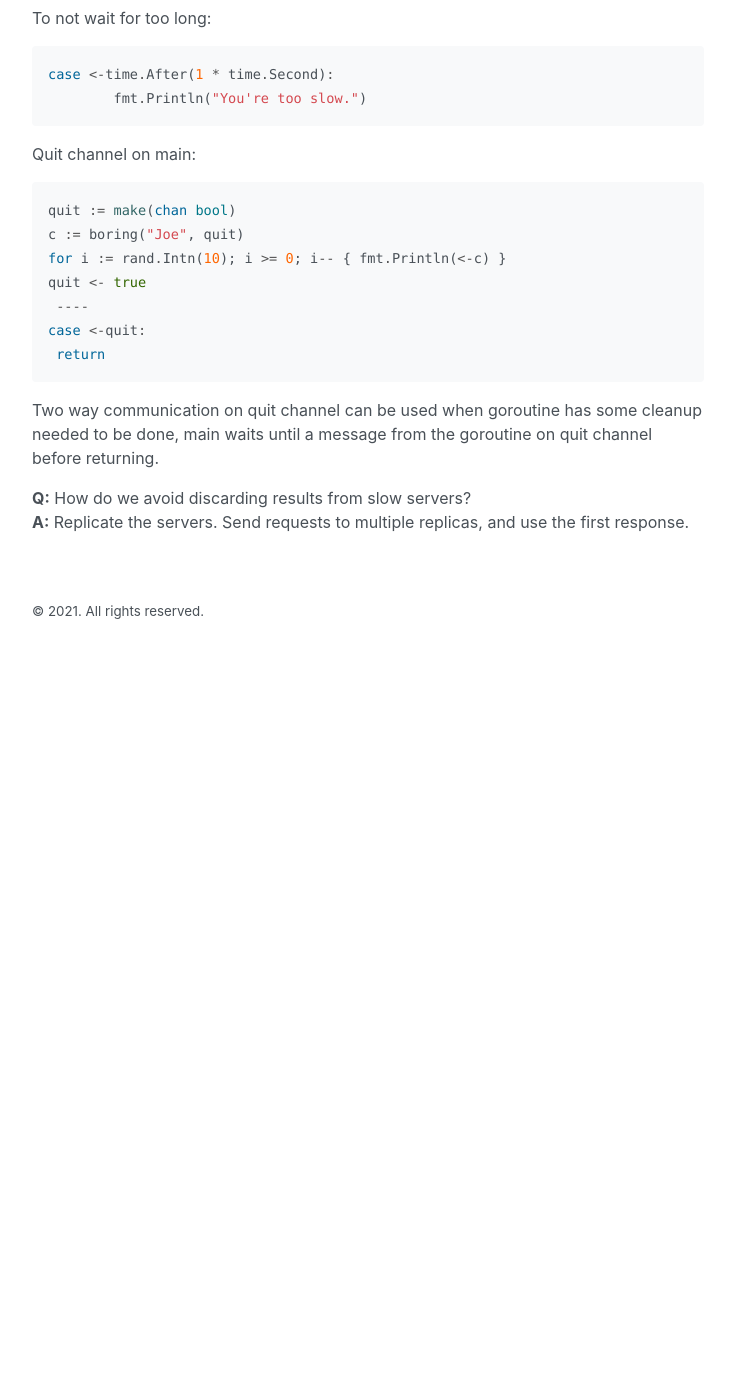
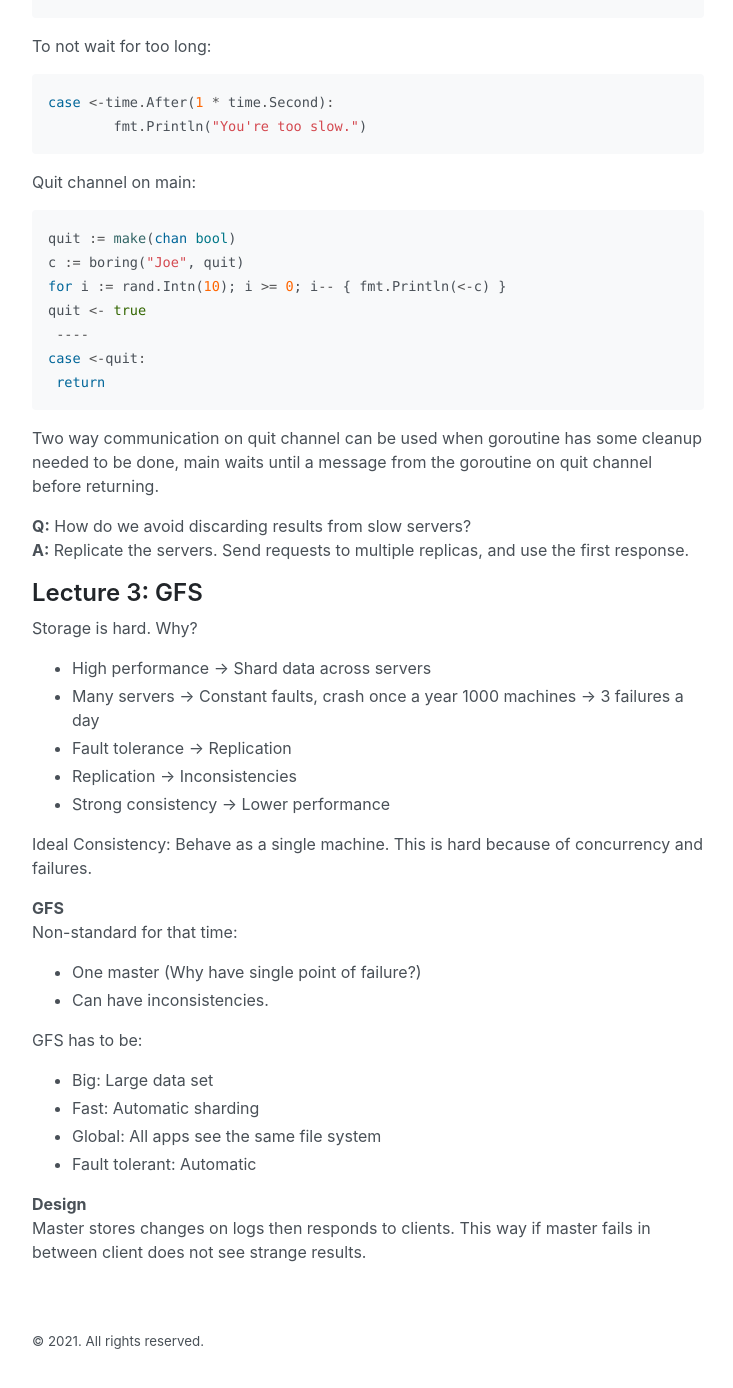
Before and after one commit to fileames/fileames.github.io, a Jekyll site: the page built from notes/Distributed Systems/_posts/2021-03-04-lecture-notes.md, in a window 1280 px wide and 1400 px high, scrolled down 2640 px. Shown: the top 1388 px of the window, without its empty margins (272-1005 px from the left). Built offline with Jekyll 4.4.1, drawn with Linux system fonts in a browser that asks for light colours; before the commit the page ends 3310 px from its top, so only the background shows below that; some of the changed text lies outside the part shown.

Commit message:
Dist Notes Updated

```diff
--- a/notes/Distributed Systems - 6.824/_posts/2021-03-04-lecture2.md
+++ b/notes/Distributed Systems/_posts/2021-03-04-lecture-notes.md
@@ -123,3 +123,27 @@ Two way communication on quit channel can be used when goroutine has some cleanu
 
 **Q:** How do we avoid discarding results from slow servers?
 **A:** Replicate the servers. Send requests to multiple replicas, and use the first response.
+
+## Lecture 3: GFS
+Storage is hard. Why?
+- High performance -> Shard data across servers
+- Many servers -> Constant faults, crash once a year 1000 machines -> 3 failures a day
+- Fault tolerance -> Replication
+- Replication -> Inconsistencies
+- Strong consistency -> Lower performance
+
+Ideal Consistency: Behave as a single machine. This is hard because of concurrency and failures.
+
+**GFS**
+Non-standard for that time:
+- One master (Why have single point of failure?)
+- Can have inconsistencies.
+
+GFS has to be:
+- Big: Large data set
+- Fast: Automatic sharding
+- Global: All apps see the same file system
+- Fault tolerant: Automatic
+
+**Design**
+Master stores changes on logs then responds to clients. This way if master fails in between client does not see strange results.
```
Also changed, not shown: other parts of notes/Distributed Systems/_posts/2021-03-04-lecture-notes.md (+2 -2 lines).
